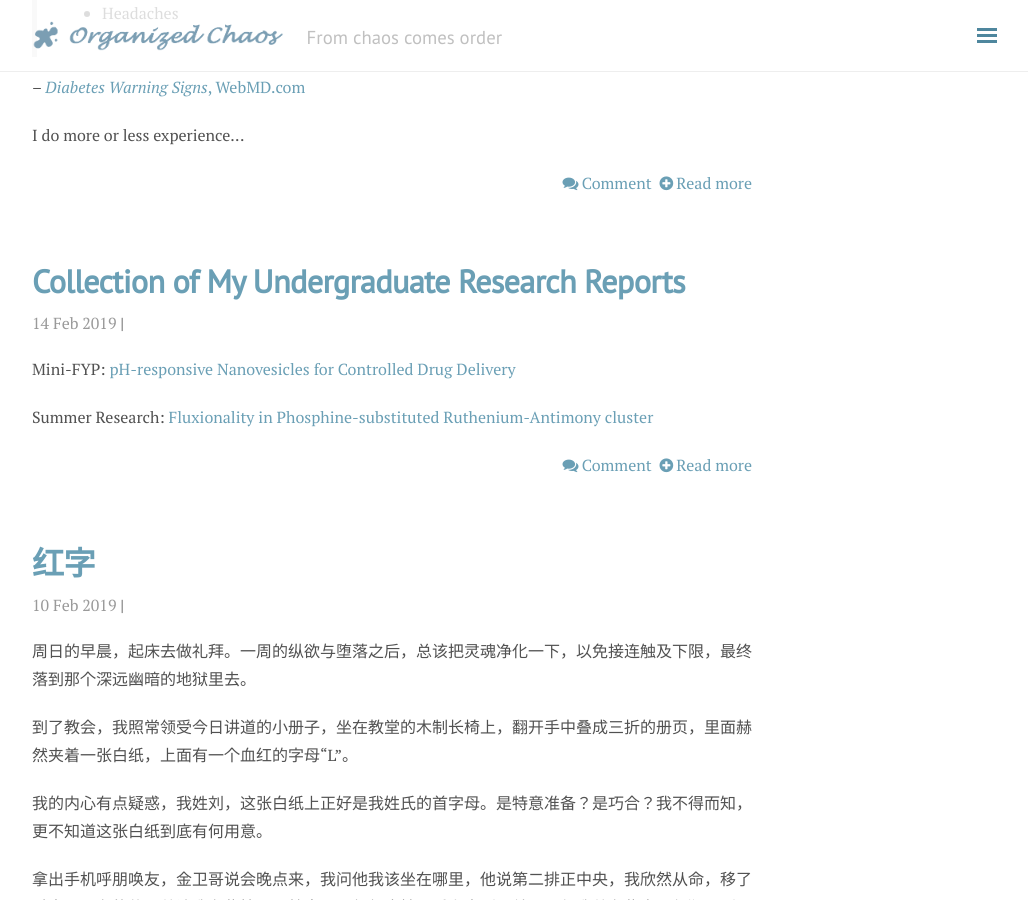
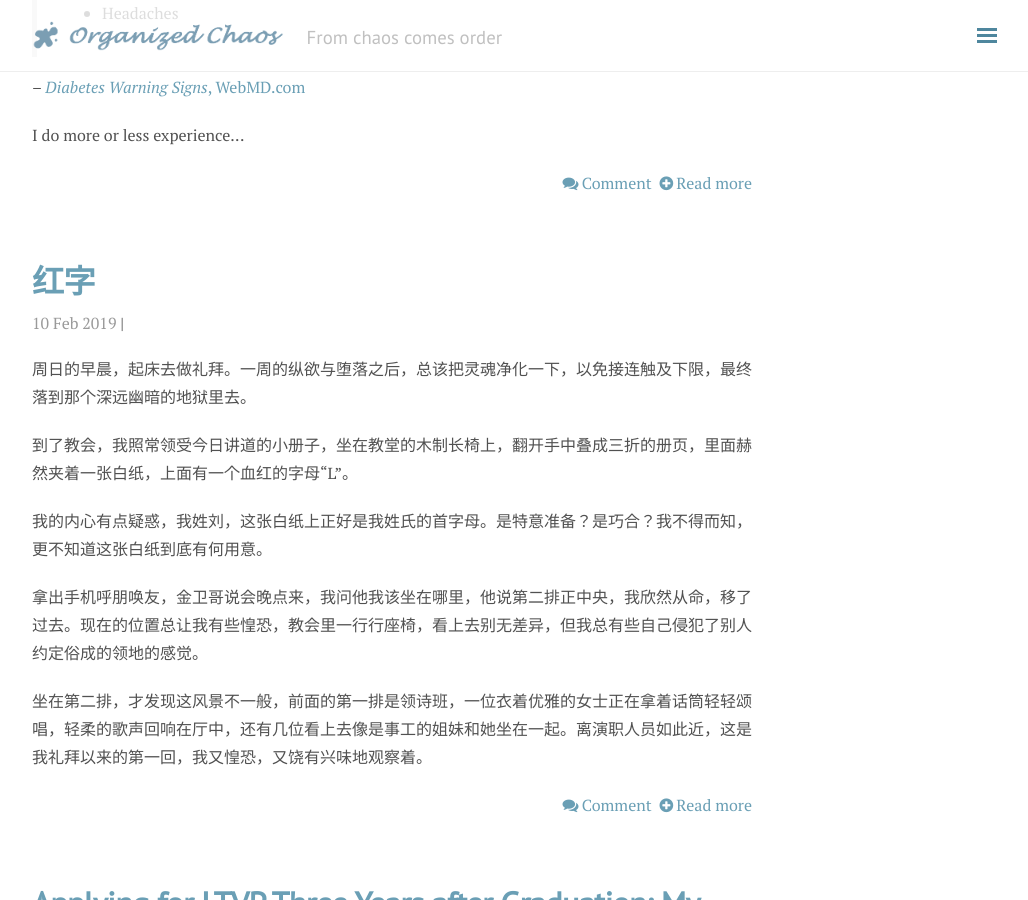
Before and after one commit to yliu9055/organizedchaos, a Jekyll site: the page built from blog/index.html, in a window 1280 px wide and 900 px high, scrolled down 563 px. Shown: the whole window, without its empty margins (248-1276 px from the left). Built offline with Jekyll 4.4.1, drawn with Linux system fonts in a browser that asks for light colours; nearby versions of some CDN libraries; the list of posts is cut into pages by our own code; comment, search, counter and statistics services are not loaded.

Commit message:
delete miniFYP and change diet

```diff
--- a/_posts/2019-02-14-miniFYP.markdown
+++ /dev/null
@@ -1,12 +0,0 @@
----
-layout: post
-title:  "Collection of My Undergraduate Research Reports"
-date: 2019-2-14
-category: chemistry
----
-
-Mini-FYP:
-[pH-responsive Nanovesicles for Controlled Drug Delivery](/organizedchaos/public/AY2014_CM4073_LIUYANG_report.pdf)
-
-Summer Research:
-[Fluxionality in Phosphine-substituted Ruthenium-Antimony cluster](/organizedchaos/public/AY2012_CM9071_LIUYANG_report.pdf)
```
Also changed, not shown: _posts/2019-03-09-diet.markdown (+6 -6 lines).
